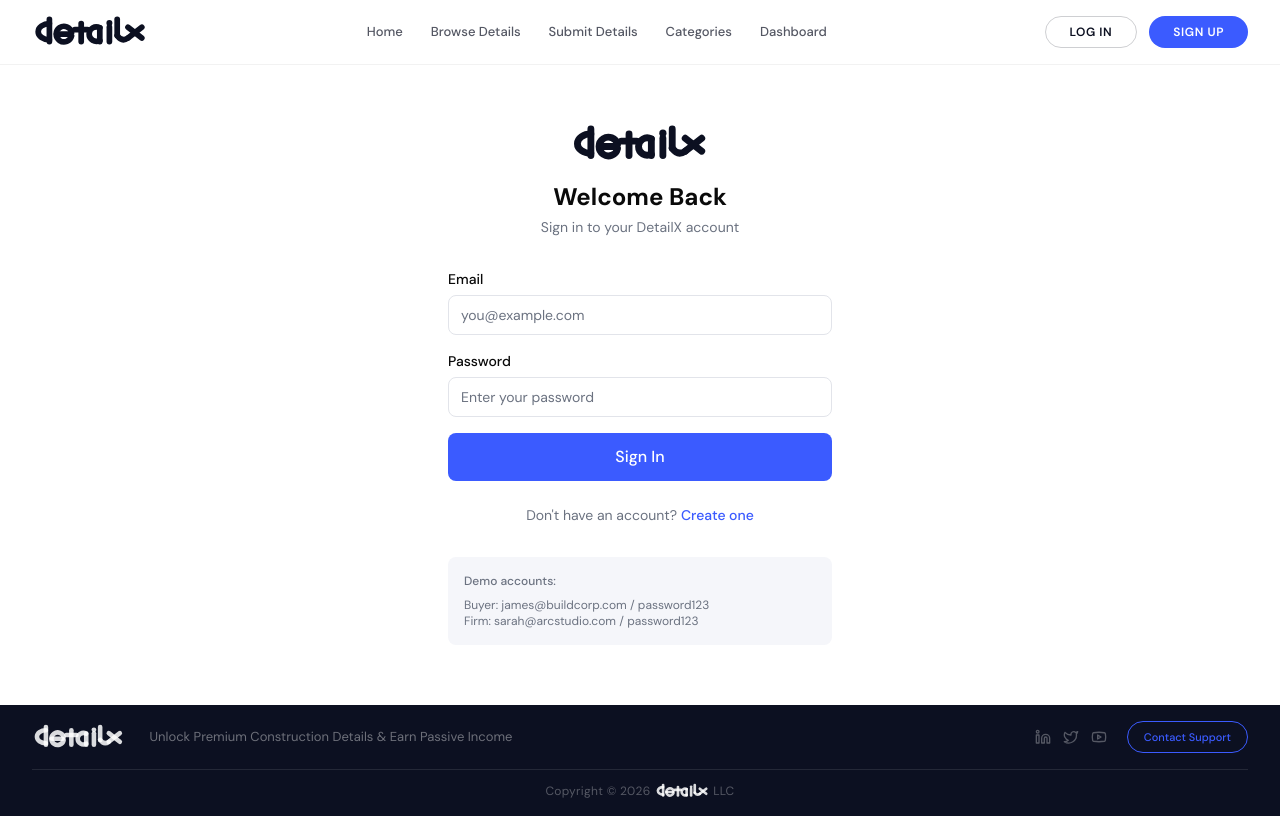
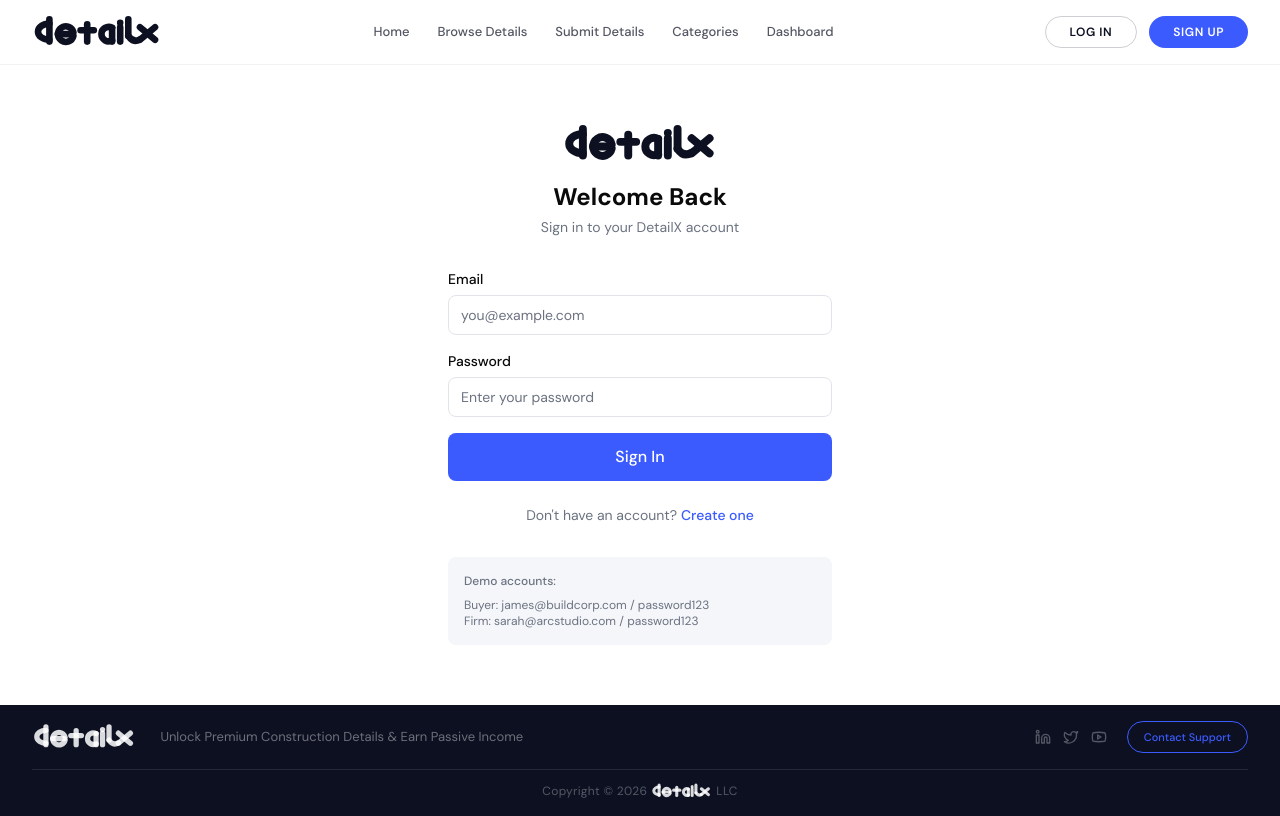
Before and after one commit to DetailX/detailx-platform, a Next.js app: page /login in a window 1280 px wide. Built offline with nearby package versions, Linux system fonts and the light colour scheme; no server answers.

Commit message:
fix: precise SVG logo with correct geometry and lx ligature

```diff
--- a/src/components/ui/logo.tsx
+++ b/src/components/ui/logo.tsx
@@ -9,6 +9,16 @@ export function Logo({
 }) {
   const color = lightText ? "rgba(255,255,255,0.85)" : "#0c1021";
 
+  /*
+   * All coordinates in a 435 × 100 viewBox.
+   * Baseline  y = 82   Cap height y = 8   X-height y = 34
+   * strokeWidth = 22   (half = 11)
+   * 5-unit visual gap between every letter.
+   *
+   * Each letter position was calculated so radii are geometrically
+   * valid and the visual edges align cleanly.
+   */
+
   return (
     <span
       className={`inline-block leading-none ${size} ${className}`}
@@ -16,62 +26,67 @@ export function Logo({
       aria-label="detailx"
     >
       <svg
-        viewBox="0 0 390 100"
+        viewBox="0 0 435 100"
         xmlns="http://www.w3.org/2000/svg"
         style={{ height: "1em", width: "auto", display: "block", overflow: "visible" }}
         aria-hidden="true"
       >
         <g
           stroke={color}
-          strokeWidth="19"
+          strokeWidth="22"
           strokeLinecap="round"
           strokeLinejoin="round"
           fill="none"
         >
-          {/* ── d ─────────────────────────────────────────────
-              Right stem runs full cap height.
-              Bowl: elliptical arc opening to the right. */}
+          {/* ── d ──────────────────────────────────────────────────────────
+              Stem x=58. Bowl: elliptical arc going left.
+              rx=38 ry=27 makes ry exactly = half the bowl y-span (54/2).
+              Leftmost visual edge ≈ x 9. */}
           <line x1="58" y1="8" x2="58" y2="82" />
-          <path d="M 58 22 A 36 26 0 0 0 58 76" />
+          <path d="M 58 22 A 38 27 0 0 0 58 76" />
 
-          {/* ── e ─────────────────────────────────────────────
-              Near-full circle (gap on right ~12px).
-              Horizontal bar cuts through the middle. */}
-          <path d="M 132 51 A 26 26 0 1 0 132 63" />
-          <line x1="82" y1="57" x2="128" y2="57" />
+          {/* ── e ──────────────────────────────────────────────────────────
+              Circle r=26 centered at (112, 57).
+              Large CCW arc leaves a 12-unit gap on the right (the opening).
+              Horizontal bar at y=57 from left edge to just before gap. */}
+          <path d="M 138 51 A 26 26 0 1 0 138 63" />
+          <line x1="86" y1="57" x2="134" y2="57" />
 
-          {/* ── t ─────────────────────────────────────────────
-              Stem shorter than cap height at top.
-              Crossbar at ~x-height. */}
-          <line x1="164" y1="22" x2="164" y2="82" />
-          <line x1="143" y1="42" x2="185" y2="42" />
+          {/* ── t ──────────────────────────────────────────────────────────
+              Stem shorter at top (starts y=24 not cap height).
+              Crossbar at y=44. */}
+          <line x1="184" y1="24" x2="184" y2="82" />
+          <line x1="162" y1="44" x2="206" y2="44" />
 
-          {/* ── a ─────────────────────────────────────────────
-              Single-storey: large CCW arc = round bowl on
-              left, open gap on right where the stem closes. */}
-          <path d="M 226 36 A 24 24 0 1 0 226 78" />
-          <line x1="226" y1="36" x2="226" y2="82" />
+          {/* ── a ──────────────────────────────────────────────────────────
+              Single-storey. Large CCW arc from top of stem to bottom
+              sweeps left making the round bowl. Stem closes the right gap.
+              ry=24 valid because 2×24=48 > y-span of 42. */}
+          <path d="M 267 36 A 24 24 0 1 0 267 78" />
+          <line x1="267" y1="36" x2="267" y2="82" />
 
-          {/* ── i ─────────────────────────────────────────────
-              Short stem (x-height). Dot drawn separately. */}
-          <line x1="258" y1="34" x2="258" y2="82" />
+          {/* ── i ──────────────────────────────────────────────────────────
+              Stem from x-height to baseline. Dot is a separate filled circle. */}
+          <line x1="294" y1="34" x2="294" y2="82" />
 
-          {/* ── l ─────────────────────────────────────────────
-              Tall stem (cap height). Foot curves right and
-              its endpoint is shared with x bottom-left arm,
-              creating the seamless lx connection. */}
-          <line x1="284" y1="8" x2="284" y2="62" />
-          <path d="M 284 62 Q 300 84 320 70" />
+          {/* ── l + x ligature ─────────────────────────────────────────────
+              l stem runs full cap height, stops before baseline so the foot
+              curve has room to sweep right.
+              The foot Bézier ends at (360, 74) — the EXACT same point as
+              the x's top-left-to-bottom-right diagonal starts and the
+              top-right-to-bottom-left diagonal ends, creating one continuous
+              seamless connection between l and x. */}
+          <line x1="321" y1="8" x2="321" y2="63" />
+          <path d="M 321 63 Q 338 88 360 74" />
 
-          {/* ── x ─────────────────────────────────────────────
-              Two crossing diagonals. Bottom-left endpoint
-              (320, 70) == l foot endpoint → connected. */}
-          <line x1="320" y1="34" x2="366" y2="70" />
-          <line x1="366" y1="34" x2="320" y2="70" />
+          {/* x diagonal 1: top-left → bottom-right */}
+          <line x1="360" y1="34" x2="410" y2="76" />
+          {/* x diagonal 2: top-right → bottom-left  (endpoint = l foot) */}
+          <line x1="410" y1="34" x2="360" y2="76" />
         </g>
 
-        {/* i dot — filled circle, not part of stroke group */}
-        <circle cx="258" cy="20" r="10" fill={color} />
+        {/* i dot — solid filled, kept outside the stroke group */}
+        <circle cx="294" cy="19" r="11" fill={color} />
       </svg>
     </span>
   );
```
